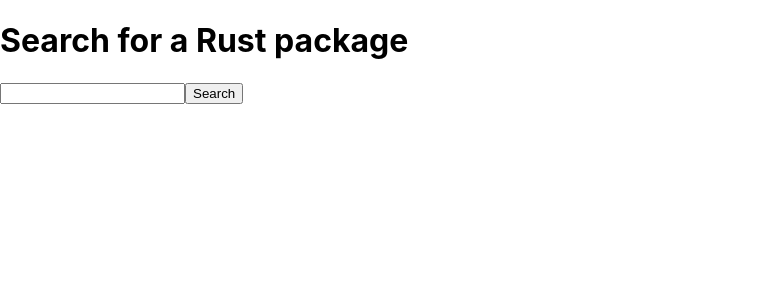
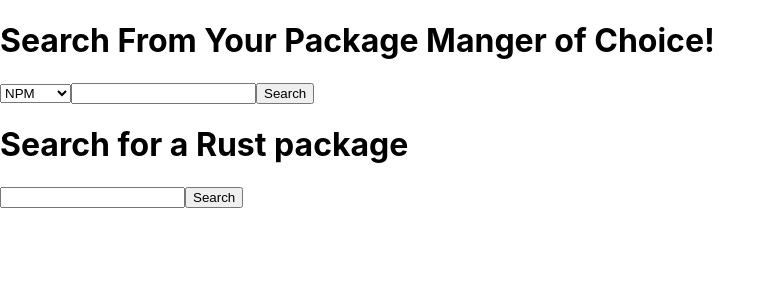
Before and after one commit to felissedano/pkg-searcher, a React (Create React App) app: page / in a window 1280 px wide. Shown: the top 300 px of the page, without its empty margins (0-775 px from the left). Built offline with nearby package versions, Linux system fonts and the light colour scheme.

Commit message:
send reqs to different sites WIP

```diff
--- a/src/components/App.tsx
+++ b/src/components/App.tsx
@@ -1,10 +1,12 @@
 import { Provider } from "react-redux";
 import { store } from "../state";
 import ReposList from "./ReposList";
+import SearchBox from "./SearchBox";
 
 const App = () => {
     return <Provider store={store}>
         <div>
+            <SearchBox />
             <h1>Search for a Rust package</h1>
             <ReposList />
         </div>
--- a/src/components/ReposList.tsx
+++ b/src/components/ReposList.tsx
@@ -27,4 +27,4 @@ const ReposList: React.FC = () => {
     </div>
 }
 
-export default ReposList
+export default ReposList;
--- /dev/null
+++ b/src/components/SearchBox.tsx
@@ -0,0 +1,42 @@
+import { useState, useRef } from "react";
+import { RepoMangerType } from "../state/action-types";
+import { useActions } from "../hooks/useActions";
+import { useTypedSelector } from "../hooks/useTypedSelector";
+
+const SearchBox: React.FC = () => {
+    const termRef = useRef("");
+    const [term, ChangeTerm] = useState("");
+    const [repoManager, changeRepoManger] = useState(RepoMangerType.NPM)
+    const { searchRepos } = useActions();
+    const repoSate = useTypedSelector((state) => state.repos);
+
+    const submitRepoToSearch = (event: React.FormEvent<HTMLFormElement>) => {
+        event.preventDefault();
+
+        searchRepos(term);
+    }
+
+
+    return <div>
+        <h1 id="title"> Search From Your Package Manger of Choice!</h1>
+        <div>
+            <form onSubmit={submitRepoToSearch}>
+                <select name="repo-manager" id="repo-manager-select">
+                    {(Object.keys(RepoMangerType) as Array<keyof typeof RepoMangerType>).map((key) => {return <option value={key}>{key}</option>})}
+                    {/* <option value={repoManager.}>{RepoMangerType.NPM}</option> */}
+                </select>
+                <input onChange={(e) => termRef.current = e.target.value} />
+
+                <button className="button" id="search-button" onClick={(e) => ChangeTerm(termRef.current)}>
+                    Search
+                </button>
+
+            </form>
+
+        </div>
+
+
+    </div>
+}
+
+export default SearchBox;
--- a/src/state/action-types/index.ts
+++ b/src/state/action-types/index.ts
@@ -3,3 +3,8 @@ export enum ActionType {
     SEARCH_REPOS_SUCCESS = 'search_repos_success',
     SEARCH_REPOS_ERROR = 'search_repos_error'
 }
+
+export enum RepoMangerType {
+    NPM = 'npm',
+    CARGO = 'cargo'
+}
```
